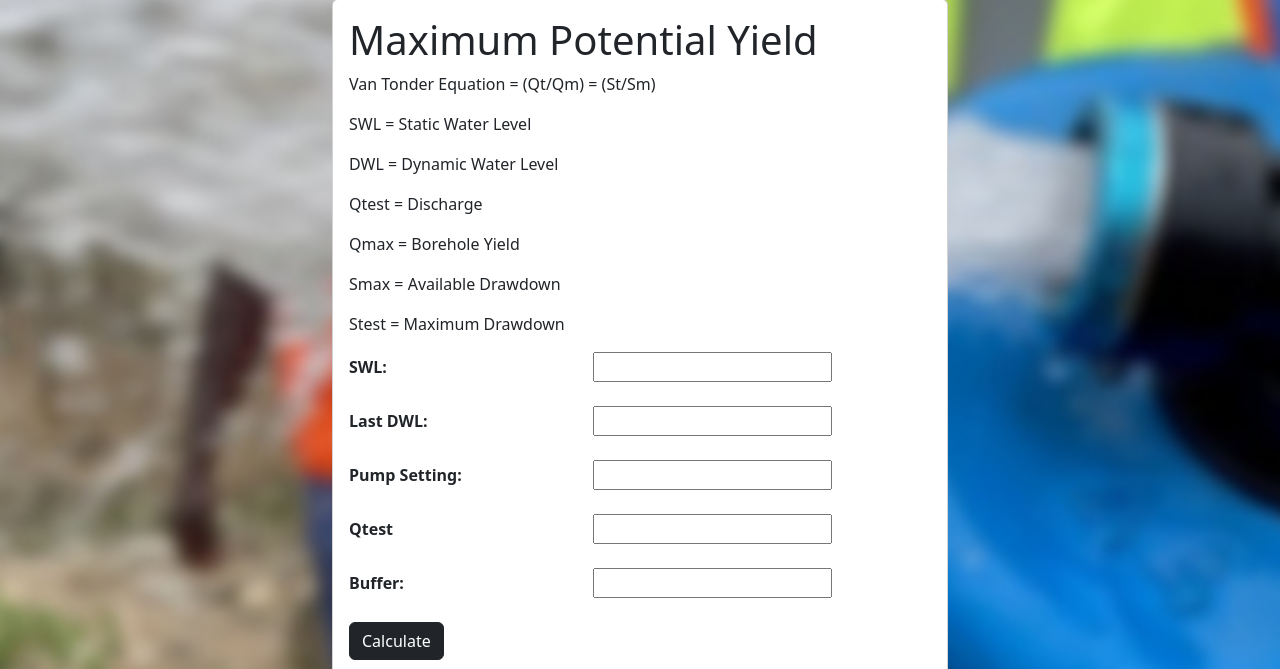
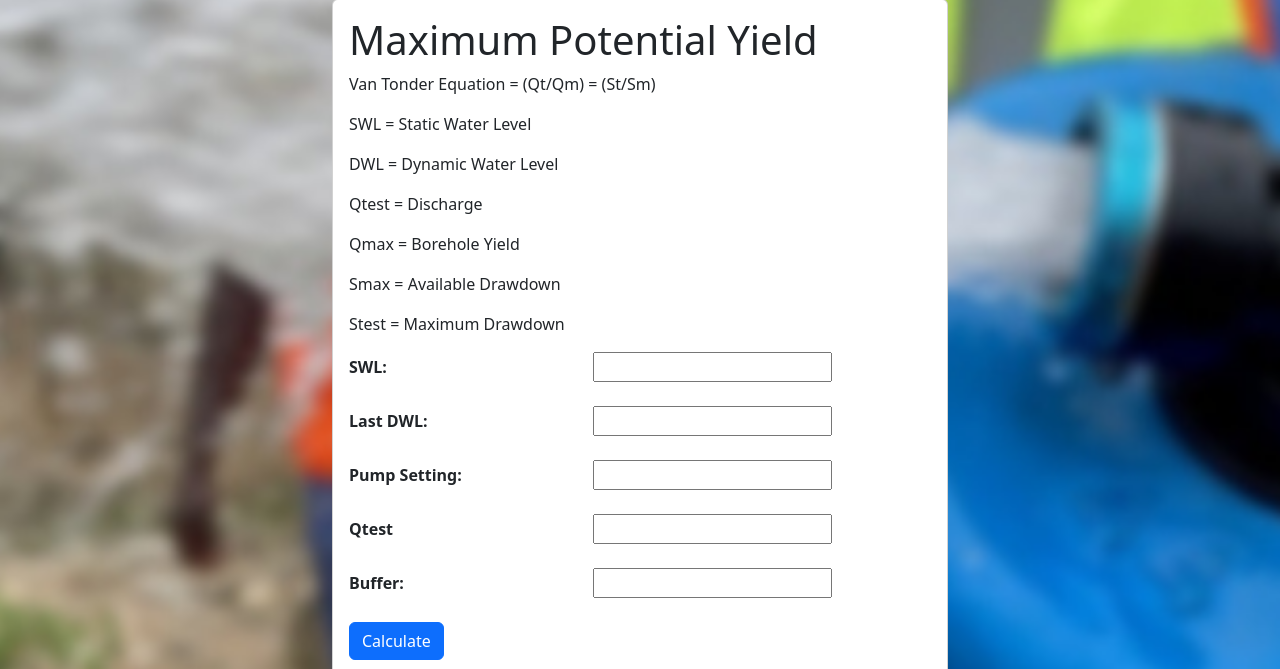
Before and after one commit to WesSno/Web-App, a Flask app: page /byield.html in a window 1280 px wide. Shown: the part 234-903 px from the top of the page. Run offline with Flask 2, Linux system fonts and the light colour scheme; some libraries are stand-ins or nearby versions.

Commit message:
back to btn-primary.

```diff
--- a/app/templates/byield.html
+++ b/app/templates/byield.html
@@ -77,7 +77,7 @@
                                 <label for="">Buffer:</label>
                                 <input type="numeric" name="Buffer" required><br>
                                 <br>
-                                <button type="submit" class="btn btn-dark btn-md">Calculate</button>
+                                <button type="submit" class="btn btn-primary btn-md">Calculate</button>
                             </form>
                             <h4 style="text-align: center; color: red;">{{failure}}</h4>
                             <p style="text-align: center;">Qmax: {{ Q }}</p>
--- a/app/templates/step_test.html
+++ b/app/templates/step_test.html
@@ -75,14 +75,14 @@
                                 <label for="">File:</label>
                                 <input type="file" name="Filename" required><br>
                                 <br>
-                                <button type="submit" class="btn btn-dark btn-md">Calculate</button>
+                                <button type="submit" class="btn btn-primary btn-md">Calculate</button>
                             </form>
                             <h4 style="text-align: center; color: red;">{{failure}}</h4>
                             <img src="{{ image_filename }}" width={{width}} height={{height}} class="step_img"/>
                             <p style="text-align: center;">Q: {{ Q }}</p>
                             <p style="text-align: center;">Q_max: {{Q_max}}</p>
 
-                            <a class="btn btn-dark btn-md" href="{{ url_for('download', image='plot.png') }}">Download</a>
+                            <a class="btn btn-primary btn-md" href="{{ url_for('download', image='plot.png') }}">Download</a>
 
                         </div>
 
```
